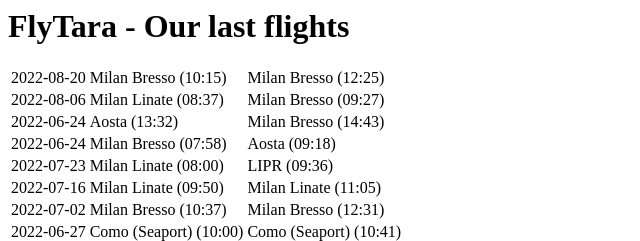
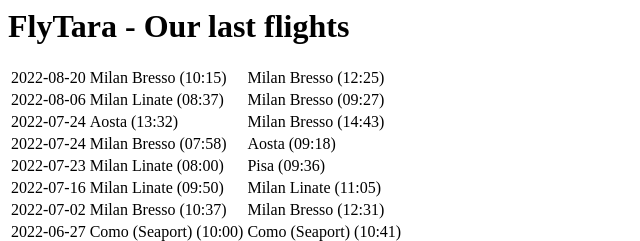
Before and after one commit to tarastella/flytara, a plain HTML site: page index.html in a window 1280 px wide. Shown: the top 241 px of the page, 0-640 px from the left. Drawn offline with Linux system fonts and the light colour scheme.

Commit message:
Update index.html

```diff
--- a/index.html
+++ b/index.html
@@ -6,9 +6,9 @@
 <table>
 <tr><td>2022-08-20</td> <td>Milan Bresso (10:15)</td> <td>Milan Bresso (12:25)</td></tr>
 <tr><td>2022-08-06</td> <td>Milan Linate (08:37)</td> <td>Milan Bresso (09:27)</td></tr>
-<tr><td>2022-06-24</td> <td>Aosta (13:32)</td> <td>Milan Bresso (14:43)</td></tr>
-<tr><td>2022-06-24</td> <td>Milan Bresso (07:58)</td> <td>Aosta (09:18)</td></tr>
-<tr><td>2022-07-23</td> <td>Milan Linate (08:00)</td> <td>LIPR (09:36)</td></tr>
+<tr><td>2022-07-24</td> <td>Aosta (13:32)</td> <td>Milan Bresso (14:43)</td></tr>
+<tr><td>2022-07-24</td> <td>Milan Bresso (07:58)</td> <td>Aosta (09:18)</td></tr>
+<tr><td>2022-07-23</td> <td>Milan Linate (08:00)</td> <td>Pisa (09:36)</td></tr>
 <tr><td>2022-07-16</td> <td>Milan Linate (09:50)</td> <td>Milan Linate (11:05)</td></tr>
 <tr><td>2022-07-02</td> <td>Milan Bresso (10:37)</td> <td>Milan Bresso (12:31)</td></tr>
 <tr><td>2022-06-27</td> <td>Como (Seaport) (10:00)</td> <td>Como (Seaport) (10:41)</td></tr>
```
